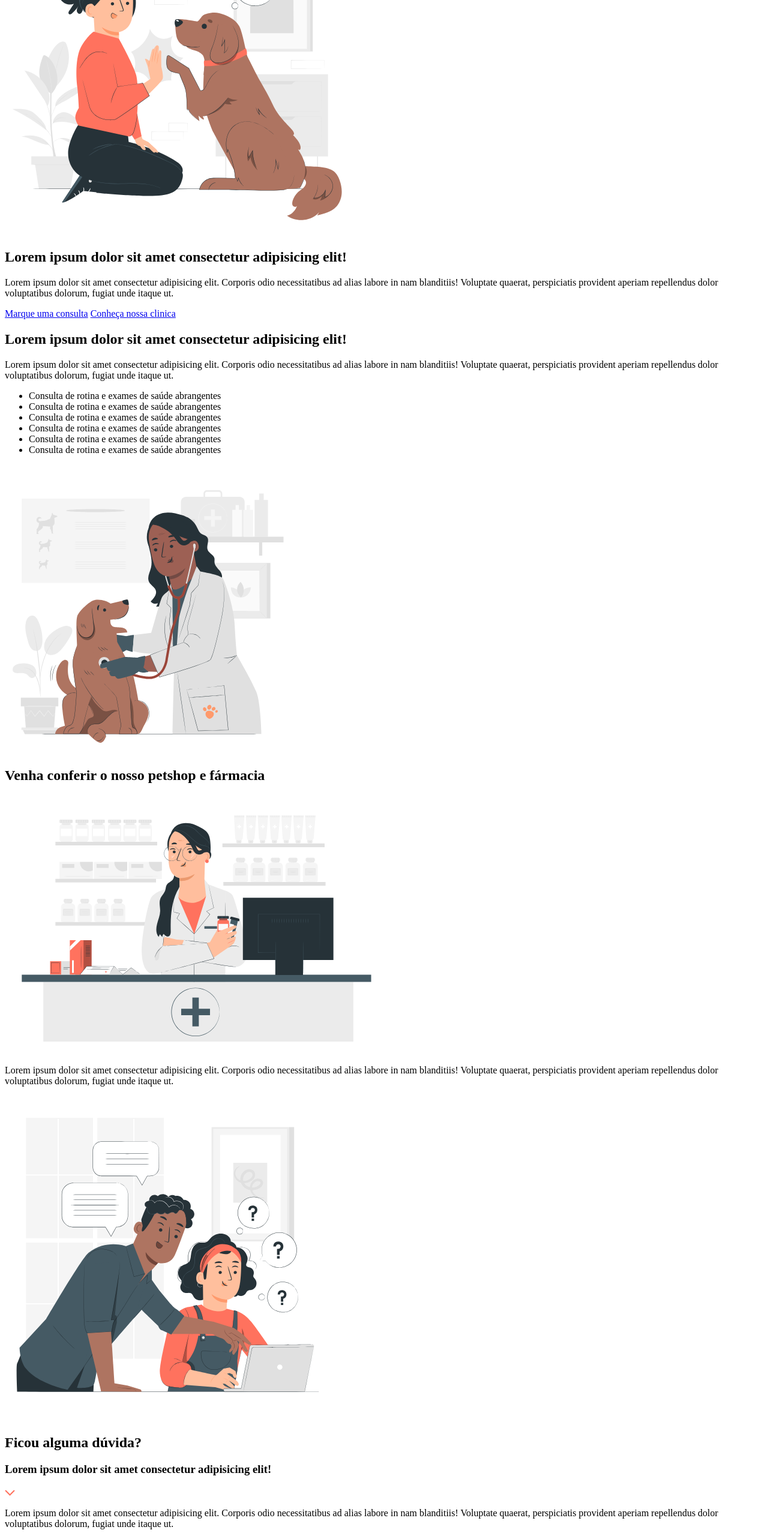
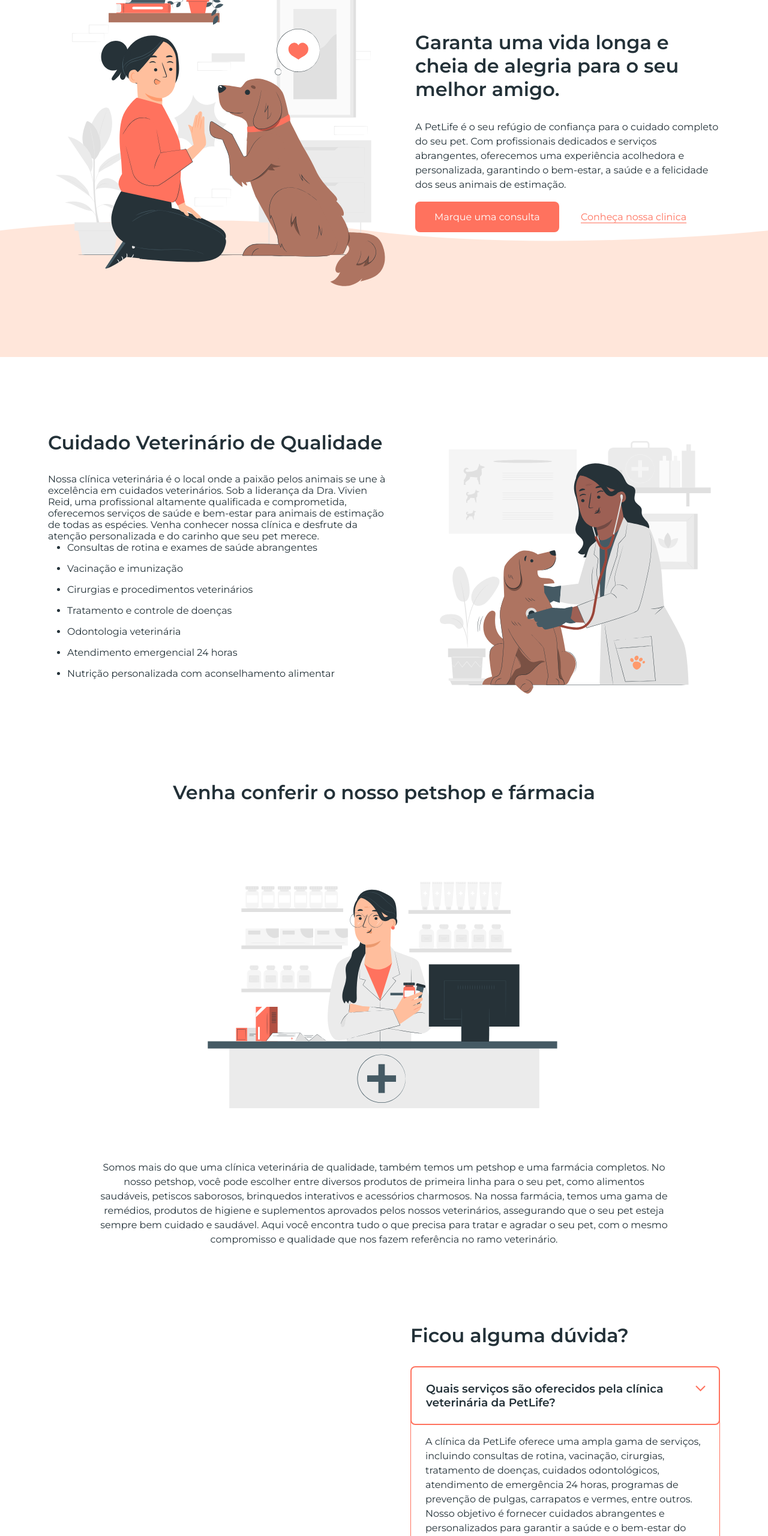
Before and after one commit to Flaviojsouza/PetLife, a plain HTML site: page index.html in a window 1280 px wide. Shown: the part 240-2800 px from the top of the page at 60% size. Drawn offline with Linux system fonts and the light colour scheme.

Commit message:
Css e textos
Montagem das folhas de estilização e correção dos textos da página

```diff
--- /dev/null
+++ b/css/style.css
@@ -0,0 +1,178 @@
+* {
+    /* seletor universal */
+    box-sizing: border-box;
+    font-family: 'Montserrat', sans-serif; /*A segunda opção é o default em caso da primeira opção não possa ser carregada */
+    margin: 0;
+    padding: 0;
+}
+
+body{
+    color: #233138;
+}
+
+header{
+    background-color: #ff9a6c;
+    display: flex;
+    align-items: center;
+    justify-content: space-between;
+    padding-left: 80px;
+    padding-right: 80px;
+    padding-top: 24px;
+    padding-bottom: 24px;
+}
+
+header a{
+    color: white;
+    font-weight: 600;
+    padding: 32px;
+    text-decoration: none;
+}
+
+#inicio{
+    display: flex;
+    align-items: center;
+    gap: 32px;
+    padding: 24px 80px 128px 80px; /* topo, direita, baixo, esquerda */
+    position: relative;
+}
+
+h1, h2 {
+    font-weight: 600;
+    font-size: 32px;
+    margin-bottom: 32px;
+}
+
+.paragrafo{
+    line-height: 150%;
+    margin-bottom: 32px;
+}
+
+.botao{
+    background-color: #ff725E;
+    color: white;
+    text-decoration: none;
+    border-radius: 8px;
+    padding: 16px 32px; /*(topo, baixo) ; (direita, esquerda) */
+
+}
+
+.botao-trasparente{
+    background-color: transparent;
+    color: #ff725E;
+    padding: 16px 32px;
+    text-underline-offset: 4px;
+}
+
+.absolute{
+    position: absolute;
+    bottom: 0;
+    left: 0;
+    top: 470px; /*390*/
+    width: 100%;
+    z-index: -10;
+}
+
+#clinica{
+    display: flex;
+    align-items: center;
+    gap: 64px;
+    padding: 64px 80px;
+}
+
+#clinica li{
+    margin-left: 32px;
+    margin-bottom: 16px;
+
+}
+
+#farmacia {
+    padding: 64px 80px;
+    text-align: center;
+}
+
+#farmacia img{
+    margin: 64px auto;
+}
+
+#farmacia .paragrafo{
+    max-width: 950px;
+    margin: 0 auto;
+}
+
+#duvidas {
+    display: flex;
+    align-items: center;
+    gap: 64px;
+    padding: 64px 80px;
+}
+
+.duvida{
+    position: relative;
+}
+
+.duvida h3{
+    border: 2px solid #ff725E;
+    border-radius: 8px;
+    cursor: pointer;
+    padding: 24px;
+}
+
+.duvida img{
+    position: absolute;
+    top: 32px;
+    right: 24px;
+}
+
+.duvida .paragrafo{
+    border-right: 1px  solid #ff725E;
+    border-bottom: 1px  solid #ff725E;
+    border-left: 1px  solid #ff725E;
+    border-radius: 0 0 8px;
+    margin-top: -8px;
+    padding: 24px;
+}
+
+footer{
+    background-color: rgba(255, 152, 100, 0.25);
+    display: flex;
+    gap: 80px;
+    padding:  64px 80px;
+    justify-content: center;
+}
+
+footer img,
+footer .titulo{
+    display: block;
+    font-weight: 600;
+    margin-bottom: 24px;
+}
+
+footer nav a {
+    color: #263138;
+    display: block;
+    margin-bottom: 16px;
+    text-decoration: none;
+}
+
+footer p{
+    margin-bottom: 16px;
+    max-width: 350px;
+}
+
+footer p a{
+    color: #ff725E;
+    text-decoration: none;
+}
+
+#copyright{
+    padding: 24px;
+    background-color: #233138;
+    color: white;
+    text-align: center;
+}
+
+#copyright a{
+    color: #ff725E;
+    text-decoration: none;
+    cursor: pointer;
+}
--- a/index.html
+++ b/index.html
@@ -3,13 +3,22 @@
     <head>
         <meta charset="UTF-8">
         <meta name="viewport" content="width=device-width, initial-scale=1.0">
-        <meta name="description" content="Garana uma vida longa e cheia de alegria para o seu melhor amigo">
+        <meta name="description" content="Garanta uma vida longa e cheia de alegria para o seu melhor amigo">
         <title>PetLife</title>
+
+        <!-- CSS -->
+        <link rel="stylesheet" href="./css/style.css">
+
+        <!-- FONTES -->
+        <link rel="preconnect" href="https://fonts.googleapis.com">
+        <link rel="preconnect" href="https://fonts.gstatic.com" crossorigin>
+        <link href="https://fonts.googleapis.com/css2?family=Montserrat:wght@400;600&display=swap" rel="stylesheet">
+
     </head>
     <body>
         <header>
             <a href="./index.html">
-                <img src="./imagens/logo.svg" alt="PetLife">
+                <img src="./imagens/logo-white.svg" alt="PetLife">
             </a>
             <nav>
                 <a href="#inicio">Início</a>
@@ -21,38 +30,38 @@
         </header>
 
         <main>
-            <section>
+            <section id="inicio">
                 <img src="./imagens/start-img.svg" alt="" width="580" height="580">
 
-                <div id="inicio">
-                    <h1>Lorem ipsum dolor sit amet consectetur adipisicing elit!</h1>
-                    <p>Lorem ipsum dolor sit amet consectetur adipisicing elit.
-                        Corporis odio necessitatibus ad alias labore in nam
-                        blanditiis! Voluptate quaerat, perspiciatis provident
-                        aperiam repellendus dolor voluptatibus dolorum, fugiat unde
-                        itaque ut.
+                <div >
+                    <h1>Garanta uma vida longa e cheia de alegria para o seu melhor amigo.</h1>
+                    <p class="paragrafo">A PetLife é o seu refúgio de confiança para o cuidado completo do seu pet.
+                        Com profissionais dedicados e serviços abrangentes, oferecemos uma experiência acolhedora e personalizada,
+                        garantindo o bem-estar, a saúde e a felicidade dos seus animais de estimação.
                     </p>
-                    <a href="#">Marque uma consulta</a>
-                    <a href="#">Conheça nossa clinica</a>
+                    <a href="#" class="botao">Marque uma consulta</a>
+                    <a href="#" class="botao-trasparente">Conheça nossa clinica</a>
                 </div>
+                <img src="./imagens/shape.svg" alt="" class="absolute">
             </section>
 
             <section id="clinica">
                 <div>
-                    <h2>Lorem ipsum dolor sit amet consectetur adipisicing elit!</h2>
-                    <p>Lorem ipsum dolor sit amet consectetur adipisicing elit.
-                        Corporis odio necessitatibus ad alias labore in nam
-                        blanditiis! Voluptate quaerat, perspiciatis provident
-                        aperiam repellendus dolor voluptatibus dolorum, fugiat unde
-                        itaque ut.
+                    <h2>Cuidado Veterinário de Qualidade</h2>
+                    <p> Nossa clínica veterinária é o local onde a paixão pelos animais se une
+                        à excelência em cuidados veterinários. Sob a liderança da Dra. Vivien Reid, uma profissional
+                        altamente qualificada e comprometida, oferecemos serviços de saúde e bem-estar para animais
+                        de estimação de todas as espécies. Venha conhecer nossa clínica e desfrute da atenção
+                        personalizada e do carinho que seu pet merece.
                     </p>
                     <ul>
-                        <li>Consulta de rotina e exames de saúde abrangentes</li>
-                        <li>Consulta de rotina e exames de saúde abrangentes</li>
-                        <li>Consulta de rotina e exames de saúde abrangentes</li>
-                        <li>Consulta de rotina e exames de saúde abrangentes</li>
-                        <li>Consulta de rotina e exames de saúde abrangentes</li>
-                        <li>Consulta de rotina e exames de saúde abrangentes</li>
+                        <li>Consultas de rotina e exames de saúde abrangentes</li>
+                        <li>Vacinação e imunização</li>
+                        <li>Cirurgias e procedimentos veterinários</li>
+                        <li>Tratamento e controle de doenças</li>
+                        <li>Odontologia veterinária</li>
+                        <li>Atendimento emergencial 24 horas </li>
+                        <li>Nutrição personalizada com aconselhamento alimentar</li>
                     </ul>
                 </div>
 
@@ -63,11 +72,13 @@
             <section id="farmacia">
                 <h2>Venha conferir o nosso petshop e fármacia</h2>
                 <img src="./imagens/shop-img.svg" alt="" width="645" height="430" loading="lazy">
-                <p>Lorem ipsum dolor sit amet consectetur adipisicing elit.
-                    Corporis odio necessitatibus ad alias labore in nam
-                    blanditiis! Voluptate quaerat, perspiciatis provident
-                    aperiam repellendus dolor voluptatibus dolorum, fugiat unde
-                    itaque ut.
+                <p class="paragrafo">Somos mais do que uma clínica veterinária de qualidade, também temos um petshop
+                    e uma farmácia completos. No nosso petshop, você pode escolher entre diversos produtos de primeira
+                    linha para o seu pet, como alimentos saudáveis, petiscos saborosos, brinquedos interativos e
+                    acessórios charmosos. Na nossa farmácia, temos uma gama de remédios, produtos de higiene e suplementos
+                    aprovados pelos nossos veterinários, assegurando que o seu pet esteja sempre bem cuidado e saudável.
+                    Aqui você encontra tudo o que precisa para tratar e agradar o seu pet, com o mesmo compromisso e qualidade
+                    que nos fazem referência no ramo veterinário.
                 </p>
             </section>
 
@@ -77,40 +88,41 @@
                 <div>
                     <h2>Ficou alguma dúvida?</h2>
 
-                    <div>
-                        <h3>Lorem ipsum dolor sit amet consectetur adipisicing elit!</h3>
+                    <div class="duvida">
+                        <h3>Quais serviços são oferecidos pela clínica veterinária da PetLife?</h3>
                         <img src="./imagens/arrow-down.svg" alt="">
-                        <p>Lorem ipsum dolor sit amet consectetur adipisicing elit.
+                        <p class="paragrafo">A clínica da PetLife oferece uma ampla gama de serviços, incluindo
+                            consultas de rotina, vacinação, cirurgias, tratamento de doenças,
+                            cuidados odontológicos, atendimento de emergência 24 horas,
+                            programas de prevenção de pulgas, carrapatos e vermes, entre
+                            outros. Nosso objetivo é fornecer cuidados abrangentes e
+                            personalizados para garantir a saúde e o bem-estar do seu pet.
+                        </p>
+                    </div>
+                    <div class="duvida">
+                        <h3>Quais espécies de animais a clínica veterinária atende?</h3>
+                        <img src="./imagens/arrow-down.svg" alt="">
+                        <p class="paragrafo">Lorem ipsum dolor sit amet consectetur adipisicing elit.
                             Corporis odio necessitatibus ad alias labore in nam
                             blanditiis! Voluptate quaerat, perspiciatis provident
                             aperiam repellendus dolor voluptatibus dolorum, fugiat unde
                             itaque ut.
                         </p>
                     </div>
-                    <div>
-                        <h3>Lorem ipsum dolor sit amet consectetur adipisicing elit!</h3>
+                    <div class="duvida">
+                        <h3>A clínica veterinária da PetLife possui serviços de emergência?</h3>
                         <img src="./imagens/arrow-down.svg" alt="">
-                        <p>Lorem ipsum dolor sit amet consectetur adipisicing elit.
+                        <p class="paragrafo"> Lorem ipsum dolor sit amet consectetur adipisicing elit.
                             Corporis odio necessitatibus ad alias labore in nam
                             blanditiis! Voluptate quaerat, perspiciatis provident
                             aperiam repellendus dolor voluptatibus dolorum, fugiat unde
                             itaque ut.
                         </p>
                     </div>
-                    <div>
-                        <h3>Lorem ipsum dolor sit amet consectetur adipisicing elit!</h3>
+                    <div class="duvida">
+                        <h3>A clínica oferece serviços de banho e tosa?</h3>
                         <img src="./imagens/arrow-down.svg" alt="">
-                        <p>Lorem ipsum dolor sit amet consectetur adipisicing elit.
-                            Corporis odio necessitatibus ad alias labore in nam
-                            blanditiis! Voluptate quaerat, perspiciatis provident
-                            aperiam repellendus dolor voluptatibus dolorum, fugiat unde
-                            itaque ut.
-                        </p>
-                    </div>
-                    <div>
-                        <h3>Lorem ipsum dolor sit amet consectetur adipisicing elit!</h3>
-                        <img src="./imagens/arrow-down.svg" alt="">
-                        <p>Lorem ipsum dolor sit amet consectetur adipisicing elit.
+                        <p class="paragrafo">Lorem ipsum dolor sit amet consectetur adipisicing elit.
                             Corporis odio necessitatibus ad alias labore in nam
                             blanditiis! Voluptate quaerat, perspiciatis provident
                             aperiam repellendus dolor voluptatibus dolorum, fugiat unde
@@ -128,7 +140,7 @@
             </div>
 
             <div>
-                <strong>Links rápidos</strong>
+                <strong class="titulo">Links rápidos</strong>
                 <nav>
                     <a href="#inicio">Início</a>
                     <a href="#clinica">Clinica</a>
@@ -137,8 +149,8 @@
                 </nav>
             </div>
 
-            <div>
-                <strong>Encontre-nos</strong>
+            <div id="contato">
+                <strong class="titulo">Encontre-nos</strong>
                 <p>WhatApp: <a href="#" target="_blank">
                     (22) 98765-4321</p>
                 </a>
@@ -148,7 +160,7 @@
                 <p>Endereço: Av. 7 de Setembro, nº 42, Centro</p>
             </div>
         </footer>
-        <div>
+        <div id="copyright">
             Desenvolvido por <a href="https://github.com/Flaviojsouza" target="_blank">
                 Flávio José
             </a> na trilha Start na Programação 🤘 da OneBitCode
```
